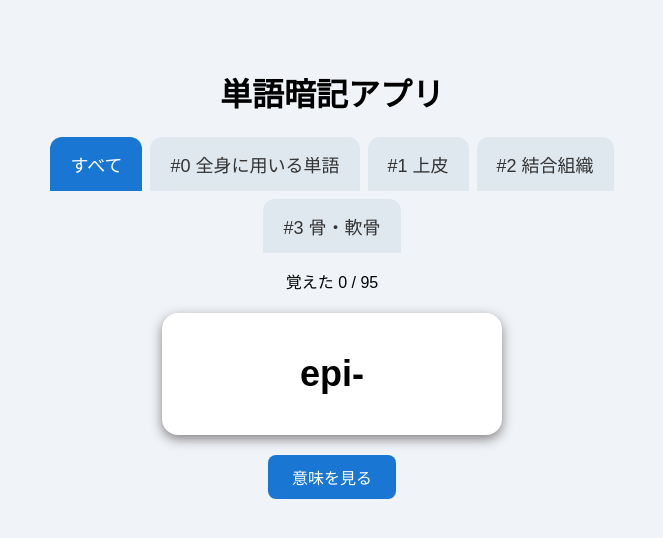
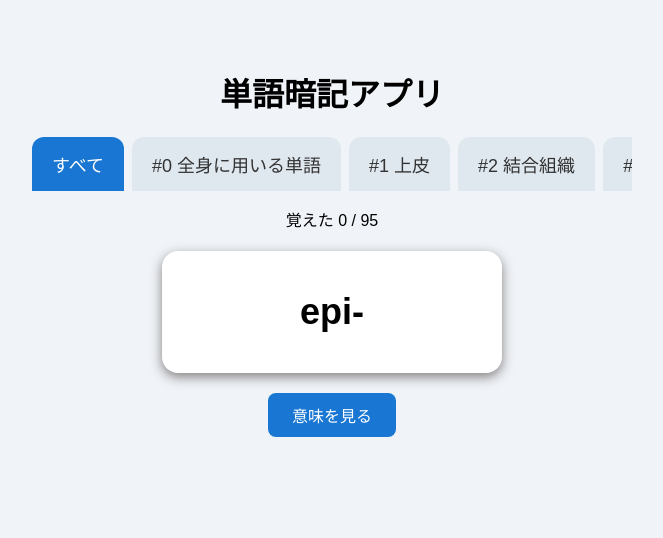
Before and after one commit to soshiki-gaku/word-app, a plain HTML site: page index.html in a window 1280 px wide. Shown: the whole page, without its empty margins (308-971 px from the left). Drawn offline with Linux system fonts and the light colour scheme.

Commit message:
Add files via upload

```diff
--- a/index.html
+++ b/index.html
@@ -47,13 +47,11 @@
         }
         #group-tabs {
             display: flex;
-            flex-wrap: wrap;
-            justify-content: center;
             gap: 8px;
             max-width: 600px;
             margin: 0 auto;
+            overflow-x: auto;
         }
-
         #group-tabs .tab {
             font-size: 18px;
             padding: 14px 20px;
@@ -61,11 +59,19 @@
             background: #dfe7ef;
             color: #333;
             border-radius: 12px 12px 0 0;
+            flex-shrink: 0;
+            white-space: nowrap;
         }
 
         #group-tabs .tab.selected {
             background: #1976d2;
             color: white;
+        }
+
+        #group-tabs .tab:first-child {
+            position: sticky;
+            left: 0;
+            z-index: 1;
         }
 
         #known-button {
```
